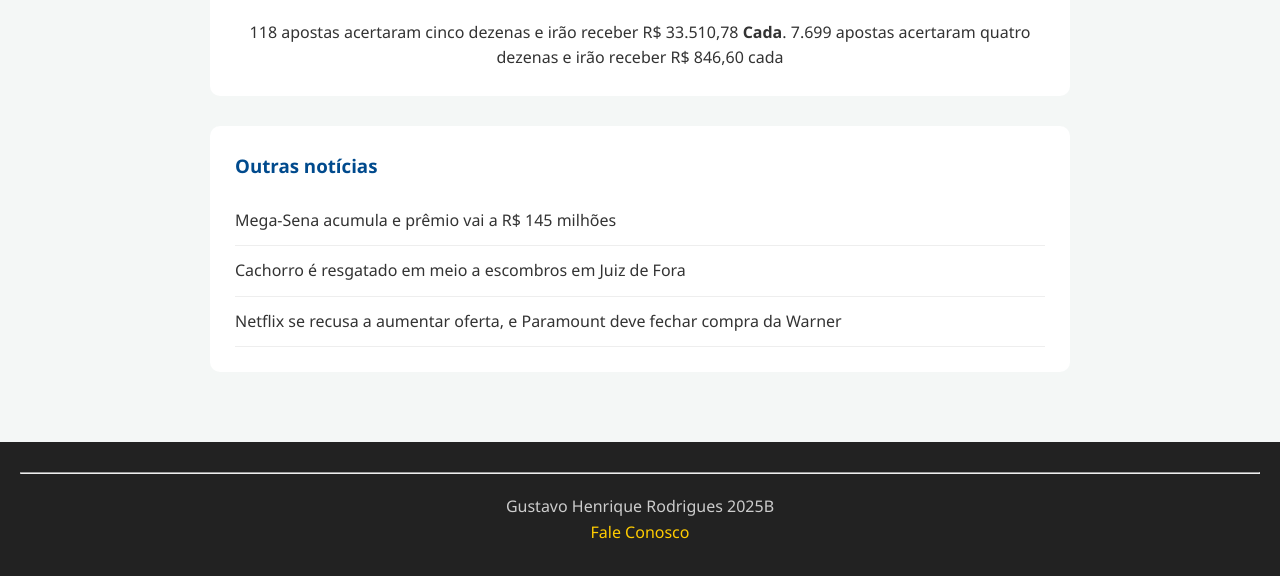
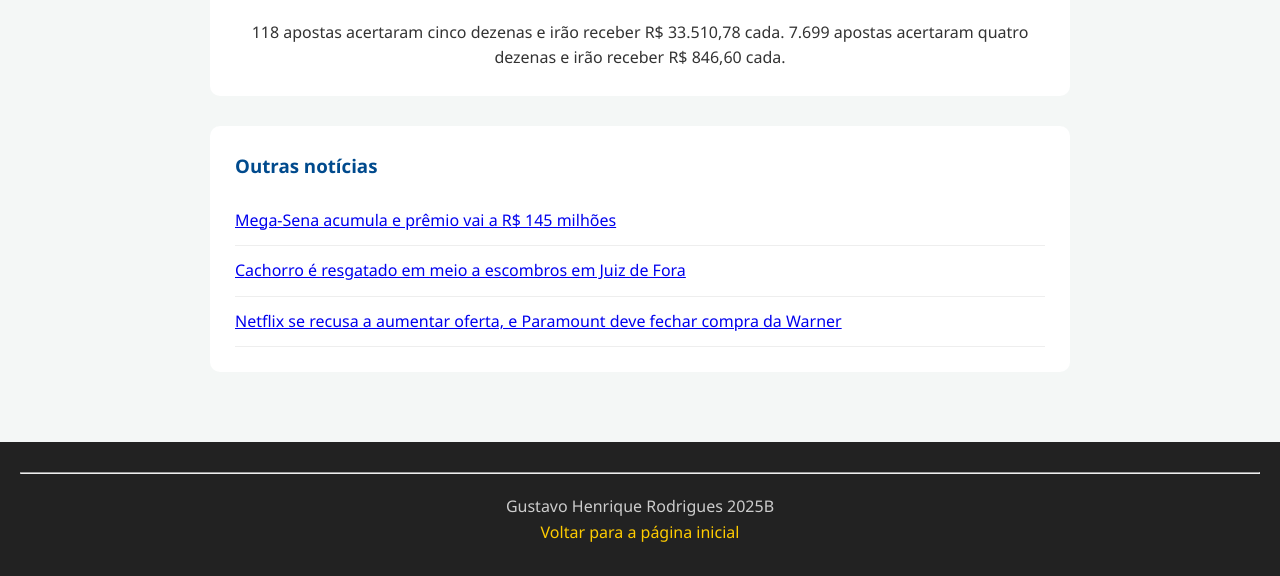
Before and after one commit to GustavoHenriqueRodrigues176/atividade, a plain HTML site: page Mega-Sena.html in a window 1280 px wide. Shown: the part 606-1182 px from the top of the page. Drawn offline with Linux system fonts and the light colour scheme.

Commit message:
Update Mega-Sena.html

```diff
--- a/Mega-Sena.html
+++ b/Mega-Sena.html
@@ -4,7 +4,7 @@
 <head>
   <meta charset="UTF-8">
   <meta name="viewport" content="width=device-width, initial-scale=1.0">
-  <title>Portal Gugu</title>
+  <title>Mega-Sena</title>
   <link rel="stylesheet" href="style.css">
 </head>
 
@@ -25,10 +25,11 @@
   <article>
     <h2>Mega-Sena acumula e prêmio vai a R$ 145 milhões</h2>
 
-    <img src="https://fly.metroimg.com/upload/q_85,w_700/https://uploads.metroimg.com/wp-content/uploads/2024/02/27195131/Mega-Sena-8.jpg" alt="Imagem da notícia">
+    <img src="https://fly.metroimg.com/upload/q_85,w_700/https://uploads.metroimg.com/wp-content/uploads/2024/02/27195131/Mega-Sena-8.jpg">
 
     <p>
-      118 apostas acertaram cinco dezenas e irão receber R$ 33.510,78 <strong>Cada</strong>. 7.699 apostas acertaram quatro dezenas e irão receber R$ 846,60 cada
+      118 apostas acertaram cinco dezenas e irão receber R$ 33.510,78 cada.
+      7.699 apostas acertaram quatro dezenas e irão receber R$ 846,60 cada.
     </p>
   </article>
 
@@ -36,22 +37,18 @@
     <h3>Outras notícias</h3>
 
     <ul>
-      <li>Mega-Sena acumula e prêmio vai a R$ 145 milhões</li>
-      <li>Cachorro é resgatado em meio a escombros em Juiz de Fora</li>
-      <li>Netflix se recusa a aumentar oferta, e Paramount deve fechar compra da Warner</li>
+      <li><a href="Mega-Sena.html">Mega-Sena acumula e prêmio vai a R$ 145 milhões</a></li>
+      <li><a href="Cachorro.html">Cachorro é resgatado em meio a escombros em Juiz de Fora</a></li>
+      <li><a href="Netflix.html">Netflix se recusa a aumentar oferta, e Paramount deve fechar compra da Warner</a></li>
     </ul>
   </section>
 
 </main>
 
 <footer>
-
   <hr>
-
   <p>Gustavo Henrique Rodrigues 2025B</p>
-
-  <a href="contato.html">Fale Conosco</a>
-
+  <a href="index.html">Voltar para a página inicial</a>
 </footer>
 
 </body>
```
